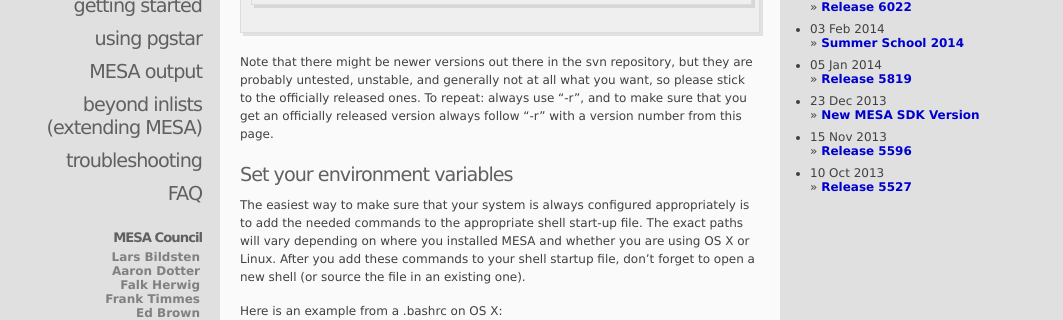
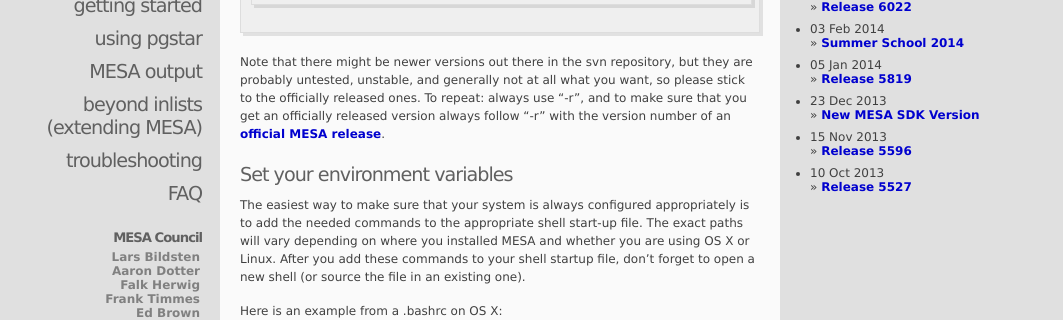
Before and after one commit to MESAHub/mesa-website, a Jekyll site: the page built from 02-prereqs.markdown, in a window 1280 px wide and 900 px high, scrolled down 1833 px. Shown: the part 205-525 px from the top of the window, without its empty margins (0-1063 px from the left). Built offline with Jekyll 4.4.1, drawn with Linux system fonts in a browser that asks for light colours; Markdown is read by kramdown in place of the engine named in the settings.

Commit message:
Better explain official MESA releases

```diff
--- a/02-prereqs.markdown
+++ b/02-prereqs.markdown
@@ -110,9 +110,10 @@
 repository, but they are probably untested, unstable, and generally
 not at all what you want, so please stick to the officially released
 ones.  To repeat: always use "-r", and to make sure that you get an
-officially released version always follow "-r" with a version
-number from this page.
+officially released version always follow "-r" with the version
+number of an [official MESA release][versions].
 
+[versions]:http://mesa.sourceforge.net/faq.html#tocAnchor-1-1-8
 
 ## Set your environment variables
 
--- a/_includes/releases.html
+++ b/_includes/releases.html
@@ -1,5 +1,5 @@
 <ul class="posts">
   {% for post in site.categories.release %}
-  <li>{{ post.title }} ({{ post.date | date_to_string }})</li>
+  <li><a href="{{ post.url }}">{{ post.title }}</a> ({{ post.date | date_to_string }})</li>
   {% endfor %}
 </ul>
```
